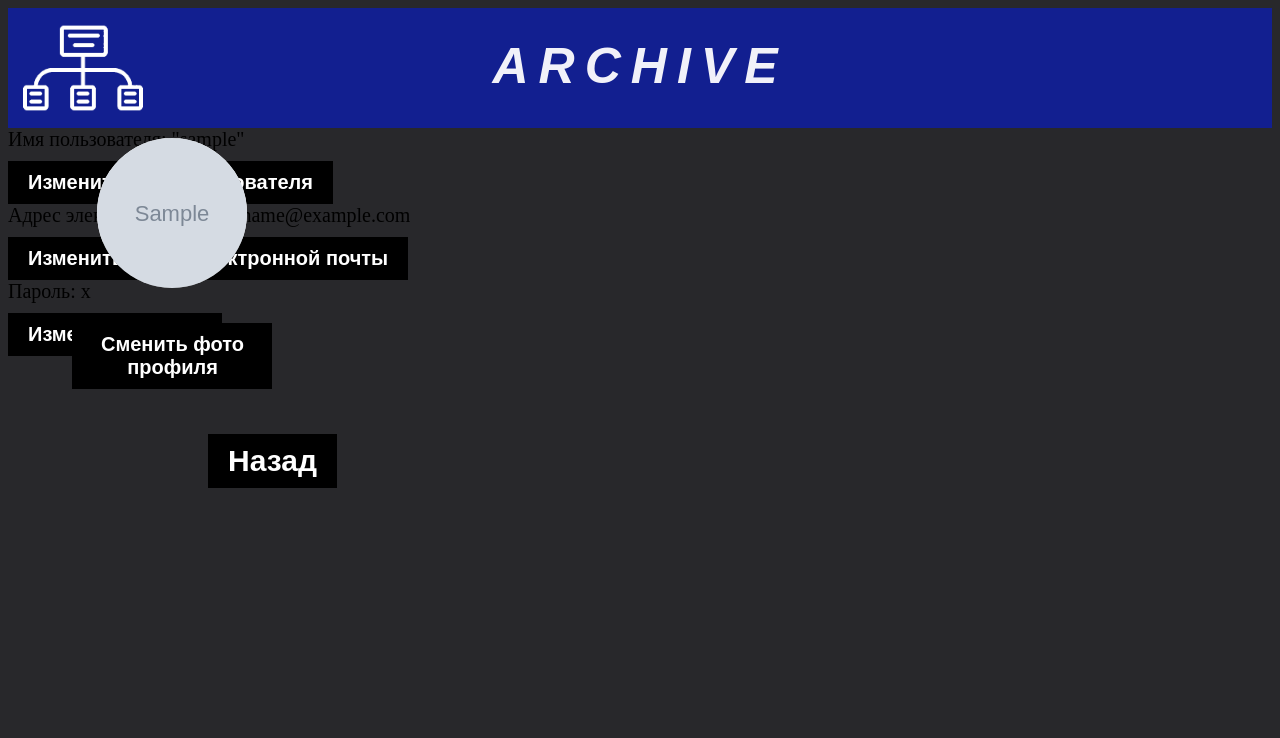
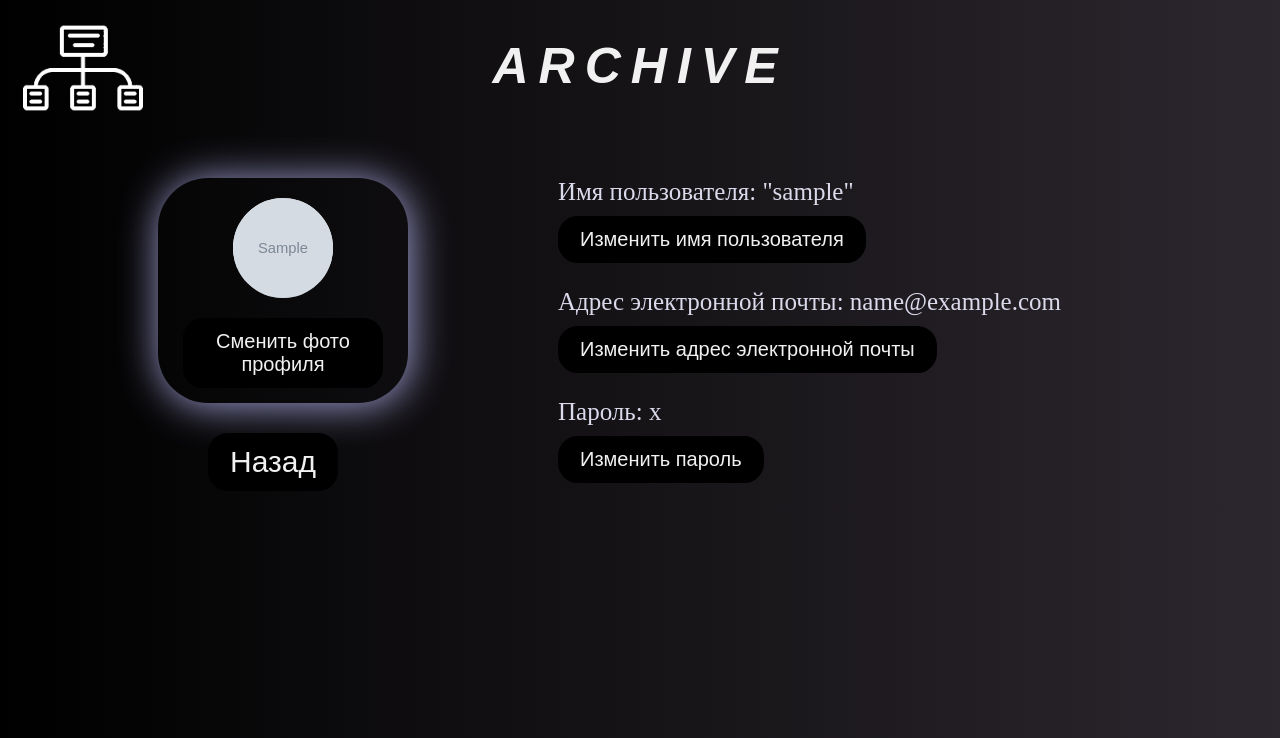
Before and after one commit to kooooozh/file-archive, a Django app: template archive/dbtools/templates/profile.html in a window 1280 px wide. Shown: the top 738 px of the page. Run offline with Django 3.2, Linux system fonts and the light colour scheme; tables that the repository leaves empty hold one stand-in row (values such as "Sample post"); the template is opened without the code that fills it: values that come from a table or form of the project are taken from there, most other values are stand-ins (such as "Sample title", 1, 10 or a date in 2020); grey boxes marked "Sample" are stand-in pictures.

Commit message:
Update styles.css

```diff
--- a/archive/dbtools/static/styles.css
+++ b/archive/dbtools/static/styles.css
@@ -1,5 +1,5 @@
 body, head {
-    background-color: #28282B;
+    background-image: linear-gradient(90deg, #000000, #2C272E);
 }
 
 div.cap {
@@ -8,7 +8,6 @@ div.cap {
     justify-content: center;
     width: 100%;
     height: 120px;
-    background-color: #121f90;
     background-image: url("images/logo.png");
     background-size: contain;
     background-position: 15px 0px;
@@ -29,11 +28,13 @@ h1.heading {
 
 div.container {
     width: 400px;
+    border-image: linear-gradient(90deg, #000000, #2C272E);
+    border-radius: 50px;
     margin-top: 50px;
     margin-left: auto;
     margin-right: auto;
     padding: 30px;
-    background-color: #121f90;
+    box-shadow: 2px 2px 40px #a5a5db;
 }
 
 h1.form-name {
@@ -54,10 +55,15 @@ label.input-prompts {
 }
 
 input[type="text"],
-input[type="password"] {
+input[type="password"],
+input[type="email"] {
     width: 90%;
     padding: 10px;
     border-radius: 5px;
+
+    background-color: #191719;
+    color: #f1f1f1;
+    font-size: 20px;
     padding-left: 20px;
     padding-right: 20px;
     border: 1px solid #e0e0e0;
@@ -73,18 +79,20 @@ input[type="file"] {
 }
 
 button {
-    background-color: #000000;
-    color: #ffffff;
-    border: none;
+    display: inline-block;
     padding: 10px 20px;
-    margin-top: 15px;
+    border: 2px solid black;
+    border-radius: 20px;
+    background-color: black;
+    color: #f1f1f1;
+    text-align: center;
+    text-decoration: none;
+    font-size: 20px;
     cursor: pointer;
-    font-weight: 900;
-    font-size: 20px;
 }
 
 button:hover {
-    background-color: #e0e0e0b9;
+    box-shadow: 0 0 10px #a5a5db;
 }
 
 .homepageimg {
@@ -105,8 +113,8 @@ div.avatar {
     margin-top: 10px;
     border-radius: 100px;
     border-color: #000000;
-    height: 150px;
-    width: 150px;
+    height: 100px;
+    width: 100px;
     background-image: url("images/empty_profile_photo.jpg");
     background-repeat: no-repeat;
     background-size: cover;
@@ -114,31 +122,49 @@ div.avatar {
 }
 
 div.profile-frame {
-    background-color: #e0e0e0;
     margin-right: 10px;
     padding: 10px;
     margin-left: auto;
     margin-top: 10px;
-    width: 200px;
+    width: 250px;
+    box-shadow: 2px 2px 40px #a5a5db;
 }
 
-div.user-info {
+div.person-view {
+    margin-top: 50px;
+    width: 250px;
+    padding-bottom: 15px;
+    padding-top: 10px;
+    margin-left: 150px;
+    margin-right: auto;
+    border-radius: 50px;
+    box-shadow: 2px 2px 40px #a5a5db;
+}
+
+div.user {
+    padding-left: 0px;
+    max-width: 900px;
+    height: 100px;
     margin-top: 10px;
-    margin-left: auto;
+    margin-bottom: 10px;
+}
+
+div.block {
+    margin-top: 50px;
+    max-width: 900px;
+    width: 550px;
+    margin-left: 550px;
     margin-right: auto;
-    max-width: 1000px;
-    width: 700px;
-    background-color: #fffffff0;
-    border: 1px solid #fffffff0;
 }
 
 label.user-field {
-    color: #000000;
-    font-size: 20px;
+    color: #dadaeb;
+    font-size: 25px;
+    font-weight: 900px;
 }
 
 label.error {
-    color: #ff0000;
+    color: #a5a5db;
     font-size: 20px;
     font-weight: 900px;
 }
```
